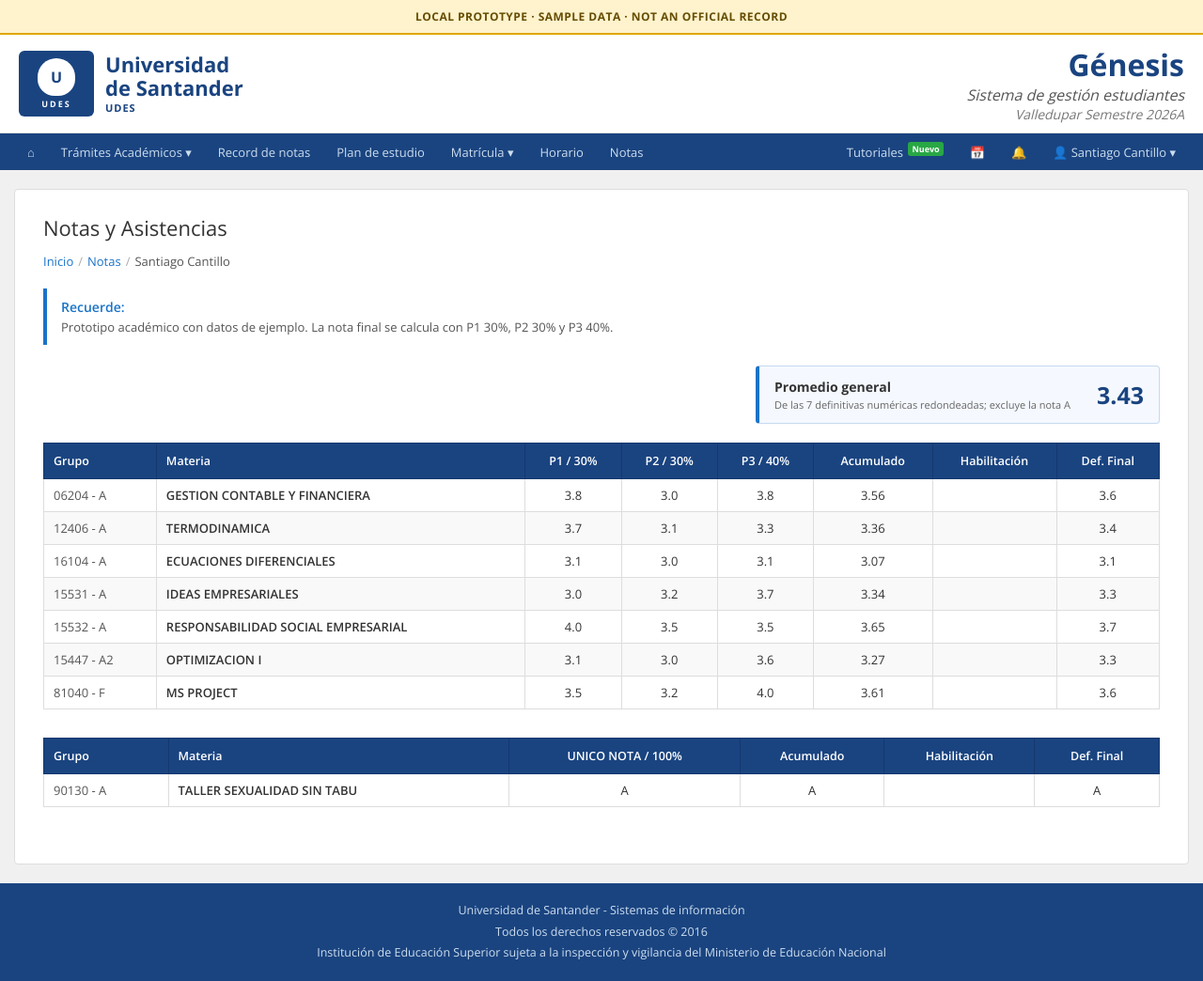
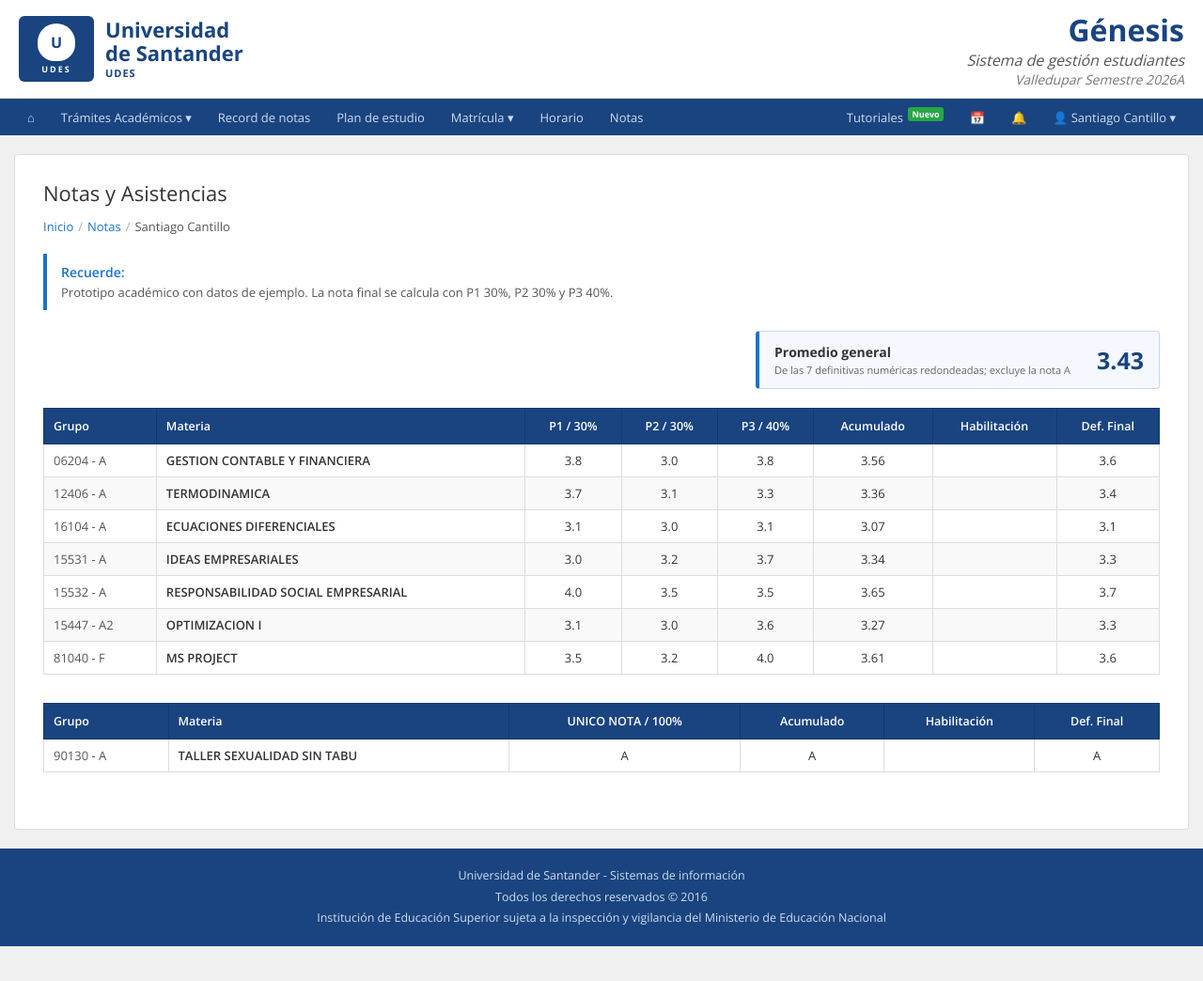
Before and after one commit to andresarroyo2205-lang/udes-notas-demo, a plain HTML site: page index.html in a window 1280 px wide. Shown: the whole page at 94% size. After the commit the page ends 1007 px from the top, so only its background shows below. Drawn offline with nearby package versions, Linux system fonts and the light colour scheme.

Commit message:
Update index.html

```diff
--- a/index.html
+++ b/index.html
@@ -59,7 +59,6 @@
   </style>
 </head>
 <body>
-<div class="demo-banner" role="note">LOCAL PROTOTYPE · SAMPLE DATA · NOT AN OFFICIAL RECORD</div>
 <div class="top-header">
   <div class="logo-area"><div class="logo-img"><div class="shield"><span>U</span></div><div class="udes-text">UDES</div></div><div class="logo-name"><div class="uni"><span>Universidad</span><span>de Santander</span></div><div class="udes">UDES</div></div></div>
   <div class="genesis-area"><div class="title">Génesis</div><div class="subtitle">Sistema de gestión estudiantes</div><div class="sede">Valledupar Semestre 2026A</div></div>
```
